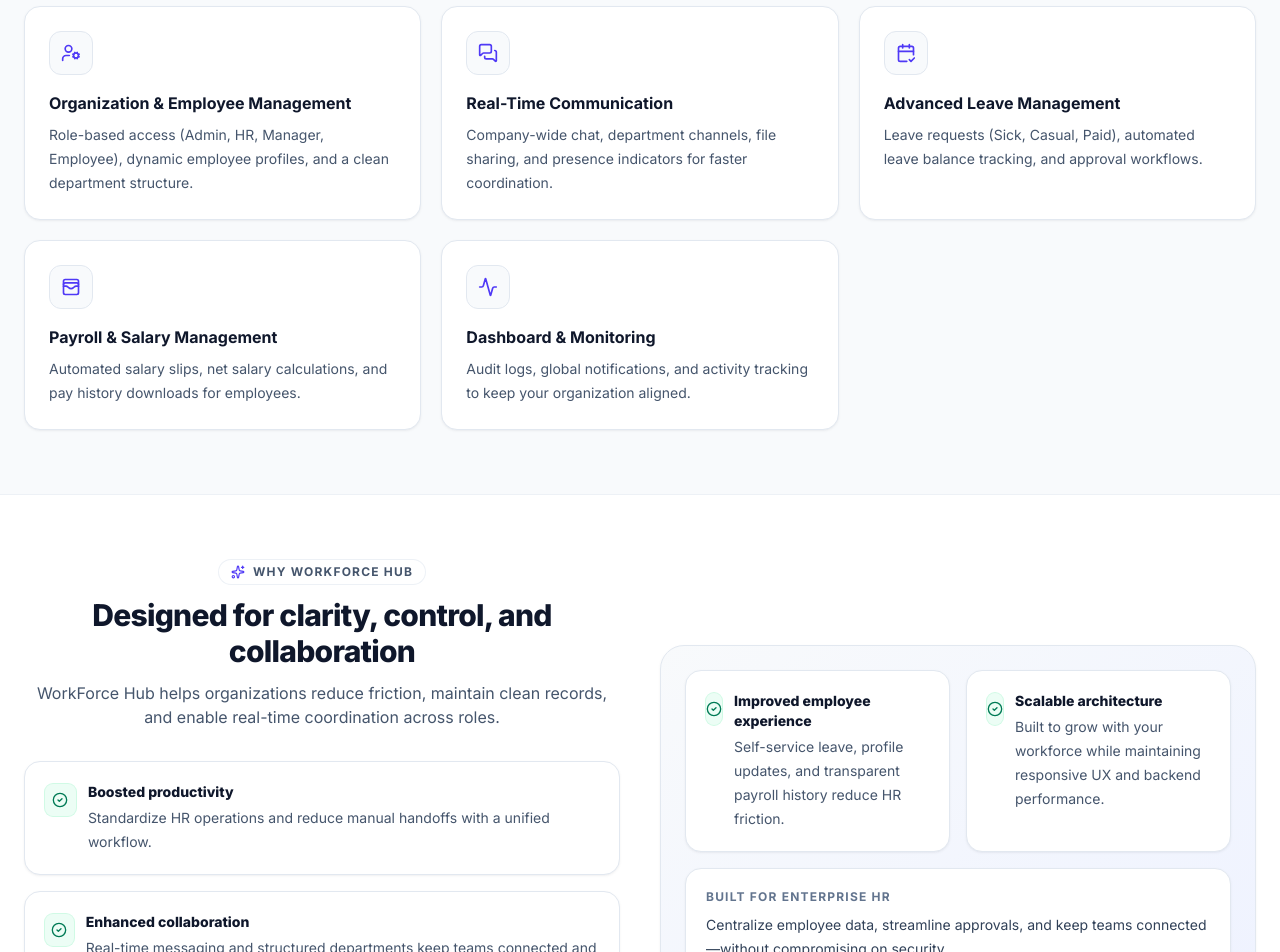
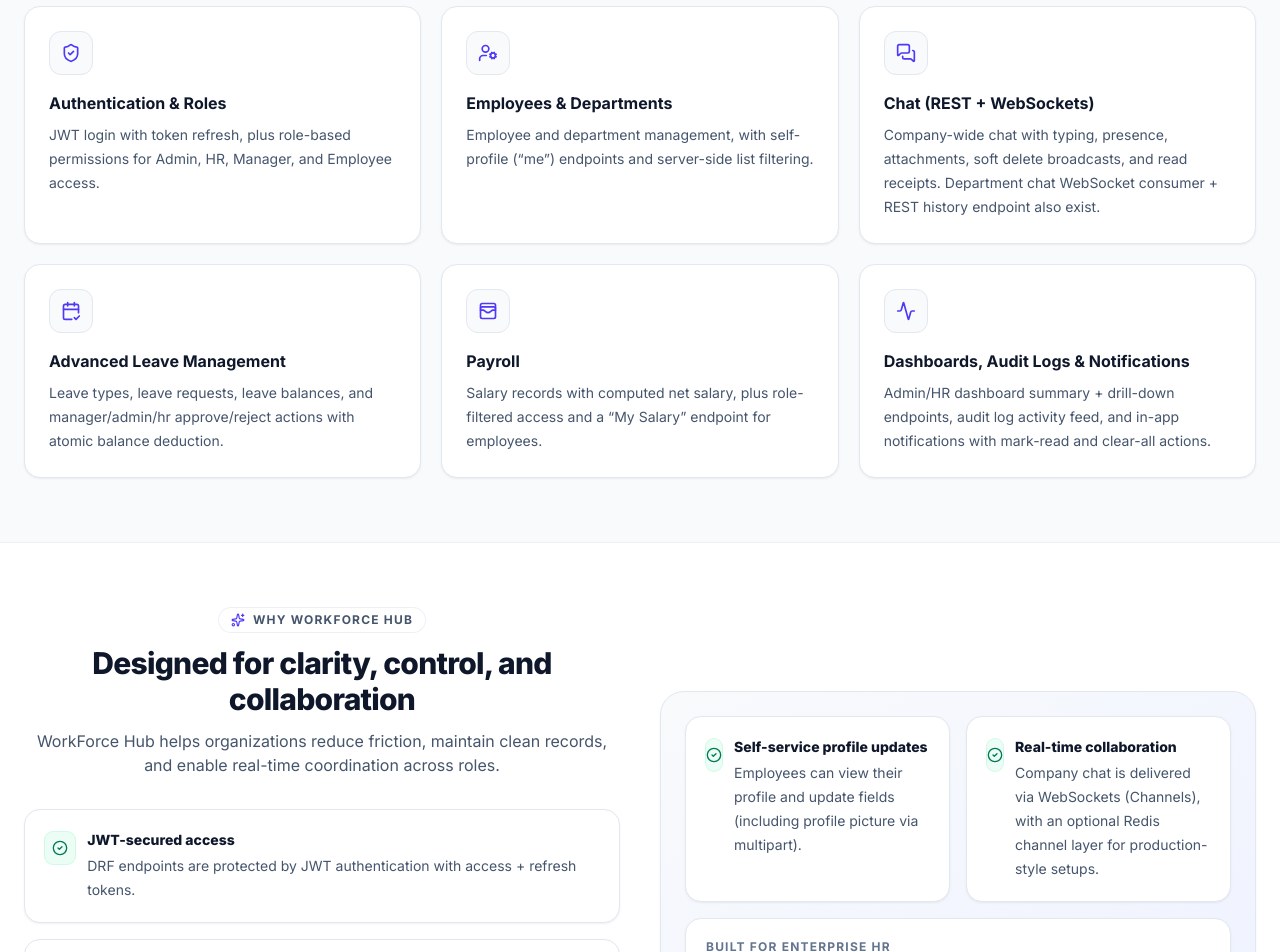
Before and after one commit to meetkanteliya/WorkForce_Hub, a React (Vite) app in the folder frontend/: page / in a window 1280 px wide. Shown: the part 1000-1952 px from the top of the page. Built offline with nearby package versions, Linux system fonts and the light colour scheme.

Commit message:
modified landing page

```diff
--- a/frontend/src/pages/LandingPage.jsx
+++ b/frontend/src/pages/LandingPage.jsx
@@ -99,34 +99,40 @@ export default function LandingPage() {
   const featureCards = useMemo(
     () => [
       {
+        icon: ShieldCheck,
+        title: 'Authentication & Roles',
+        description:
+          'JWT login with token refresh, plus role-based permissions for Admin, HR, Manager, and Employee access.',
+      },
+      {
         icon: UserCog,
-        title: 'Organization & Employee Management',
+        title: 'Employees & Departments',
         description:
-          'Role-based access (Admin, HR, Manager, Employee), dynamic employee profiles, and a clean department structure.',
+          'Employee and department management, with self-profile (“me”) endpoints and server-side list filtering.',
       },
       {
         icon: MessagesSquare,
-        title: 'Real-Time Communication',
+        title: 'Chat (REST + WebSockets)',
         description:
-          'Company-wide chat, department channels, file sharing, and presence indicators for faster coordination.',
+          'Company-wide chat with typing, presence, attachments, soft delete broadcasts, and read receipts. Department chat WebSocket consumer + REST history endpoint also exist.',
       },
       {
         icon: CalendarCheck2,
         title: 'Advanced Leave Management',
         description:
-          'Leave requests (Sick, Casual, Paid), automated leave balance tracking, and approval workflows.',
+          'Leave types, leave requests, leave balances, and manager/admin/hr approve/reject actions with atomic balance deduction.',
       },
       {
         icon: WalletCards,
-        title: 'Payroll & Salary Management',
+        title: 'Payroll',
         description:
-          'Automated salary slips, net salary calculations, and pay history downloads for employees.',
+          'Salary records with computed net salary, plus role-filtered access and a “My Salary” endpoint for employees.',
       },
       {
         icon: Activity,
-        title: 'Dashboard & Monitoring',
+        title: 'Dashboards, Audit Logs & Notifications',
         description:
-          'Audit logs, global notifications, and activity tracking to keep your organization aligned.',
+          'Admin/HR dashboard summary + drill-down endpoints, audit log activity feed, and in-app notifications with mark-read and clear-all actions.',
       },
     ],
     []
@@ -135,29 +141,29 @@ export default function LandingPage() {
   const benefits = useMemo(
     () => [
       {
-        title: 'Boosted productivity',
+        title: 'JWT-secured access',
         description:
-          'Standardize HR operations and reduce manual handoffs with a unified workflow.',
+          'DRF endpoints are protected by JWT authentication with access + refresh tokens.',
       },
       {
-        title: 'Enhanced collaboration',
+        title: 'Role-based permissions',
         description:
-          'Real-time messaging and structured departments keep teams connected and focused.',
+          'Admin-only, Admin/HR, and Manager-or-above permissions are enforced across core modules.',
       },
       {
-        title: 'Data integrity and security',
+        title: 'Traceable operations',
         description:
-          'Role-based access and JWT-secured APIs help protect sensitive employee information.',
+          'Key actions generate audit log entries and employee-facing notifications for visibility.',
       },
       {
-        title: 'Improved employee experience',
+        title: 'Self-service profile updates',
         description:
-          'Self-service leave, profile updates, and transparent payroll history reduce HR friction.',
+          'Employees can view their profile and update fields (including profile picture via multipart).',
       },
       {
-        title: 'Scalable architecture',
+        title: 'Real-time collaboration',
         description:
-          'Built to grow with your workforce while maintaining responsive UX and backend performance.',
+          'Company chat is delivered via WebSockets (Channels), with an optional Redis channel layer for production-style setups.',
       },
     ],
     []
```
Also changed, not shown: 1 other file (tests, documents, lock files or other folders).
